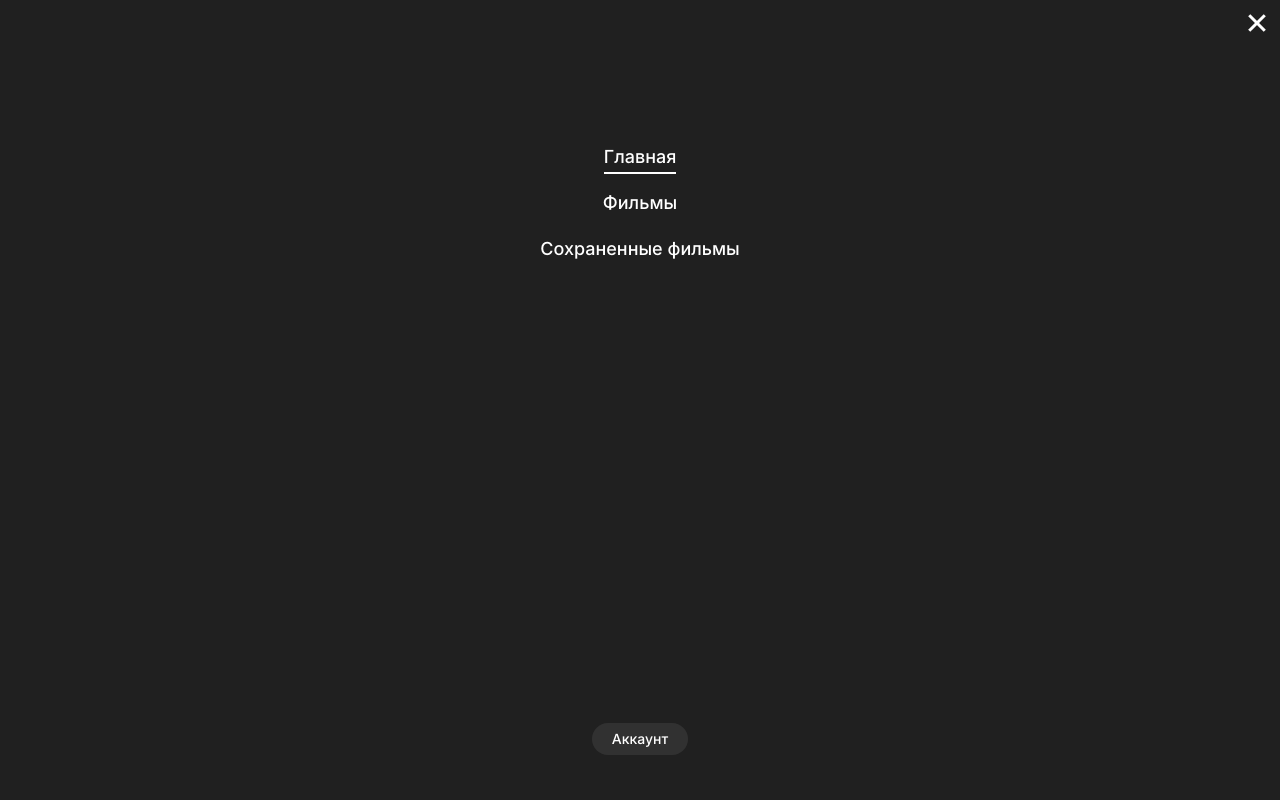
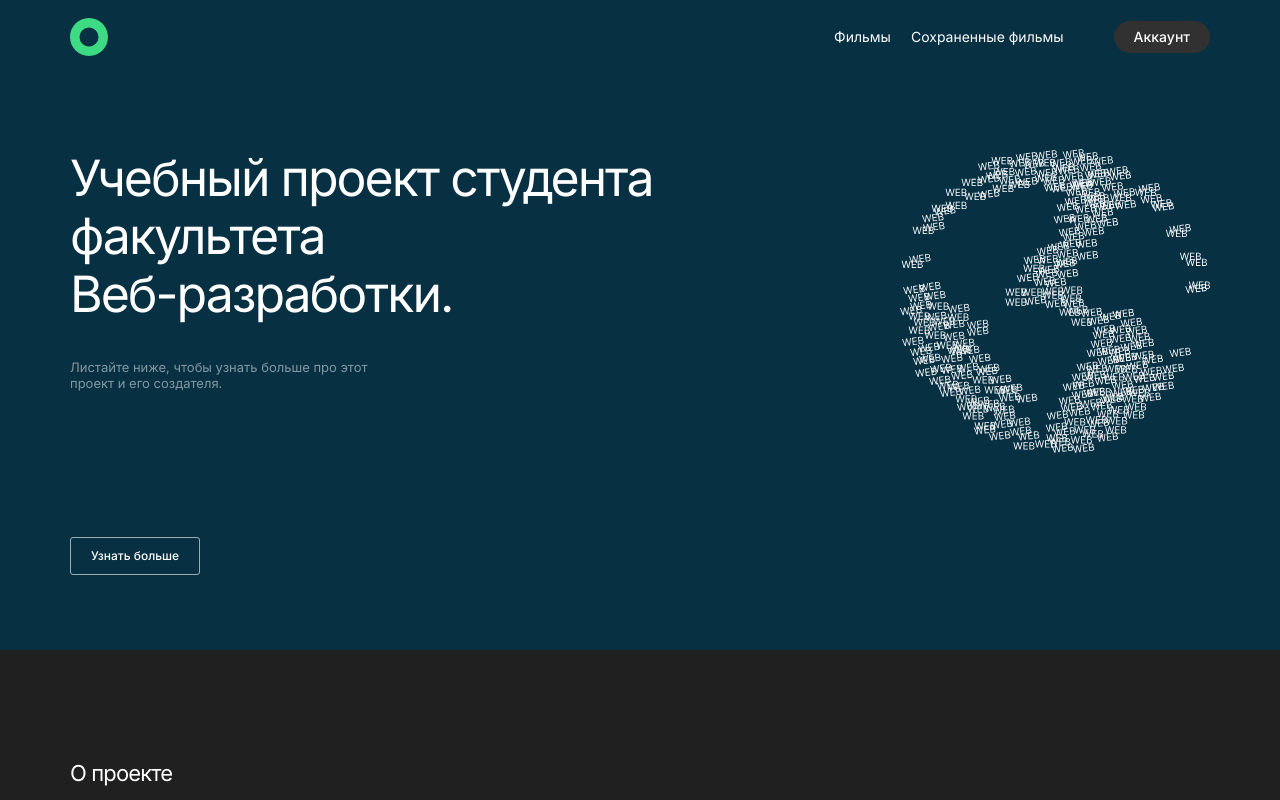
Before and after one commit to ArtyemSavchenko/movies-explorer-frontend, a React (Create React App) app: page / in a window 1280 px wide. Shown: the top 800 px of the page. Built offline with nearby package versions, Linux system fonts and the light colour scheme.

Commit message:
feat: Добавил десктоп меню

```diff
--- a/src/App.jsx
+++ b/src/App.jsx
@@ -8,7 +8,7 @@ import Header from './components/Header/Header';
 import './App.css';
 
 const App = () => {
-  const [isLoggedIn, setIsLoggedIn] = useState(true)
+  const [isLoggedIn, setIsLoggedIn] = useState(true);
 
   return (
     <div className="app">
--- a/src/components/Header/BurgerButton/BurgerButton.jsx
+++ b/src/components/Header/BurgerButton/BurgerButton.jsx
@@ -1,8 +1,8 @@
 import './BurgerButton.css';
 
-const BurgerButton = ({ ...restProps }) => {
+const BurgerButton = ({ extraClass, ...restProps }) => {
   return (
-    <button className="burger-btn" type="button" {...restProps}>
+    <button className={`burger-btn ${extraClass}`} type="button" {...restProps}>
       <svg
         className="burger-btn__svg"
         viewBox="0 0 28 23"
--- a/src/components/Header/NavBar/NavBar.css
+++ b/src/components/Header/NavBar/NavBar.css
@@ -1,6 +1,7 @@
 .nav-bar {
   display: flex;
   align-items: center;
+  position: relative;
 }
 
 .nav-bar__btn-close {
@@ -31,6 +32,23 @@
   width: 100%;
 }
 
+.nav-bar__menu_opened::before {
+  content: '';
+  z-index: -1;
+  position: fixed;
+  top: 0;
+  right: 0;
+  bottom: 0;
+  left: 0;
+  background-color: rgba(0 0 0 / 0.3);
+}
+
+@media (min-width: 520px) {
+  .nav-bar__menu_opened {
+    width: 520px;
+  }
+}
+
 .nav-bar__link-box {
   display: flex;
   flex-direction: column;
@@ -46,8 +64,6 @@
   height: 100%;
   display: grid;
   align-items: end;
-
-  /* flex-shrink: 1; */
 }
 
 .nav-bar__link {
@@ -57,7 +73,7 @@
   text-decoration: none;
 }
 
-.nav-bar__link:before {
+.nav-bar__link::before {
   content: '';
   position: absolute;
   bottom: -7px;
@@ -71,7 +87,7 @@
   position: relative;
 }
 
-.nav-bar__link_active:before {
+.nav-bar__link_active::before {
   width: 100%;
   transition: background-color var(--in-duration) linear;
 }
@@ -101,3 +117,56 @@
     transition: background-color var(--in-duration) linear;
   }
 }
+
+@media(min-width: 768px) {
+  .nav-bar__menu {
+    padding-bottom: 90px;
+  }
+}
+
+@media (min-width: 1280px) {
+  .nav-bar__btn-close,
+  .nav-bar__burger-btn {
+    display: none;
+  }
+
+  .nav-bar__menu {
+    position: static;
+    background-color: transparent;
+    padding: 0;
+    flex-direction: row;
+    row-gap: 0;
+    width: auto;
+    overflow: visible;
+  }
+  .nav-bar__menu_opened::before {
+    position: static;
+  }
+
+  .nav-bar__link-box {
+    flex-direction: row;
+    column-gap: 20px;
+  }
+
+  .nav-bar__link-box > li:first-child {
+    display: none;
+  }
+
+  .nav-bar__link-box > li:last-child {
+    margin-left: 30px;
+  }
+
+  .nav-bar__link {
+    font-weight: 400;
+    font-size: 14px;
+    line-height: 1.29;
+  }
+
+  .nav-bar__link_active::before {
+    display: none;
+  }
+
+  .nav-bar__link_active {
+    font-weight: 500;
+  }
+}
--- a/src/components/Header/NavBar/NavBar.jsx
+++ b/src/components/Header/NavBar/NavBar.jsx
@@ -7,9 +7,9 @@ import BtnClose from '../../BtnClose/BtnClose';
 import './NavBar.css';
 
 const NavBar = () => {
-  const [isOpened, setIsOpened] = useState(true);
+  const [isOpened, setIsOpened] = useState(false);
 
-  const setActiveLinkClass = ({ isActive }) => {
+  const setLinkClass = ({ isActive }) => {
     let className = 'nav-bar__link focus-effect';
     if (isActive) {
       className += ' nav-bar__link_active';
@@ -17,12 +17,12 @@ const NavBar = () => {
     return className;
   };
 
-  const setActiveButtonClass = ({ isActive }) =>
+  const setBtnClass = ({ isActive }) =>
     isActive ? 'nav-bar__btn nav-bar__btn_active' : 'nav-bar__btn';
 
   return (
     <div className="nav-bar">
-      <BurgerButton aria-label="Открыть меню" onClick={() => setIsOpened(true)} />
+      <BurgerButton extraClass="nav-bar__burger-btn" aria-label="Открыть меню" onClick={() => setIsOpened(true)} />
       <div
         className={`nav-bar__menu${isOpened ? ' nav-bar__menu_opened' : ''}`}
       >
@@ -34,27 +34,28 @@ const NavBar = () => {
         />
         <ul className="nav-bar__link-box">
           <li>
-            <NavLink className={setActiveLinkClass} to="/">
+            <NavLink className={setLinkClass} to="/">
               Главная
             </NavLink>
           </li>
           <li>
-            <NavLink className={setActiveLinkClass} to="/movies">
+            <NavLink className={setLinkClass} to="/movies">
               Фильмы
             </NavLink>
           </li>
           <li>
-            <NavLink className={setActiveLinkClass} to="/saved-movies">
+            <NavLink className={setLinkClass} to="/saved-movies">
               Сохраненные фильмы
             </NavLink>
           </li>
           <li>
-            <NavLink className={setActiveButtonClass} to="/profile">
+            <NavLink className={setBtnClass} to="/profile">
               Аккаунт
             </NavLink>
           </li>
         </ul>
       </div>
+
     </div>
   );
 };
--- a/src/pages/Landing/Portfolio/Portfolio.jsx
+++ b/src/pages/Landing/Portfolio/Portfolio.jsx
@@ -15,7 +15,7 @@ const LINKS = [
   },
   {
     name: 'Адаптивный сайт',
-    link: 'https://artyemsavchenko.github.io/russian-travel',
+    link: 'https://github.com/ArtyemSavchenko/russian-travel',
   },
 ];
 
```
